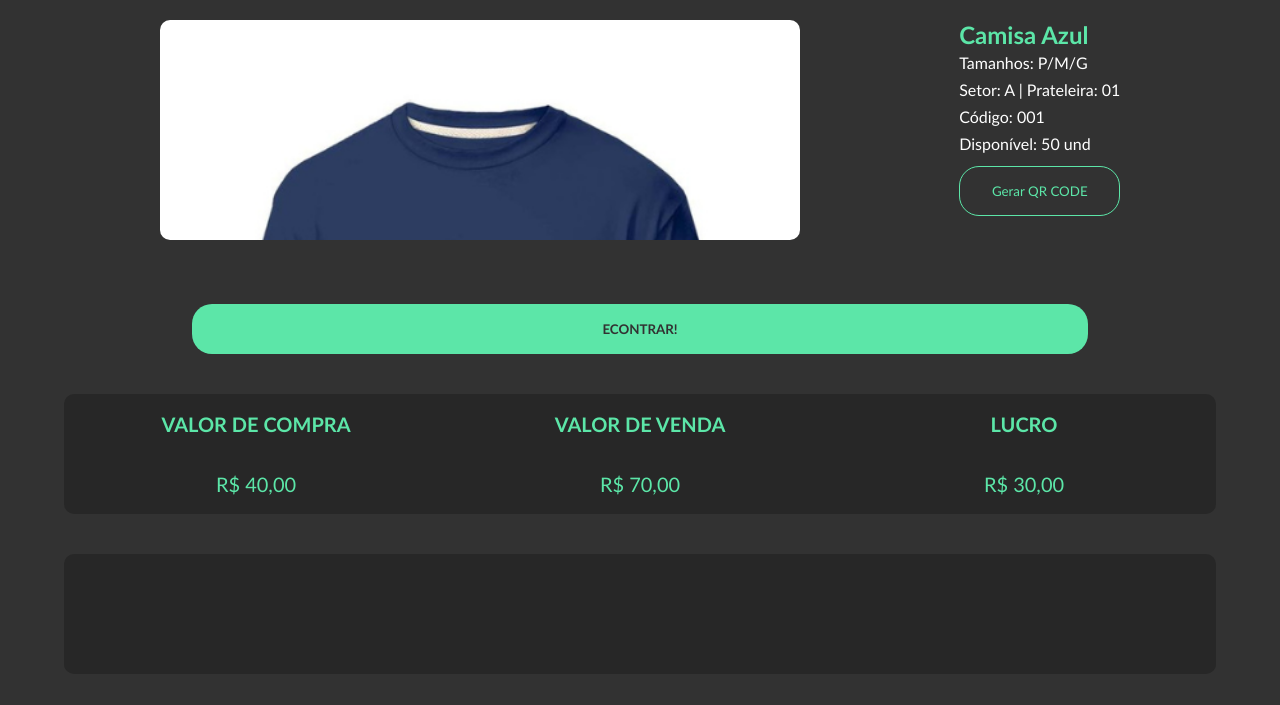
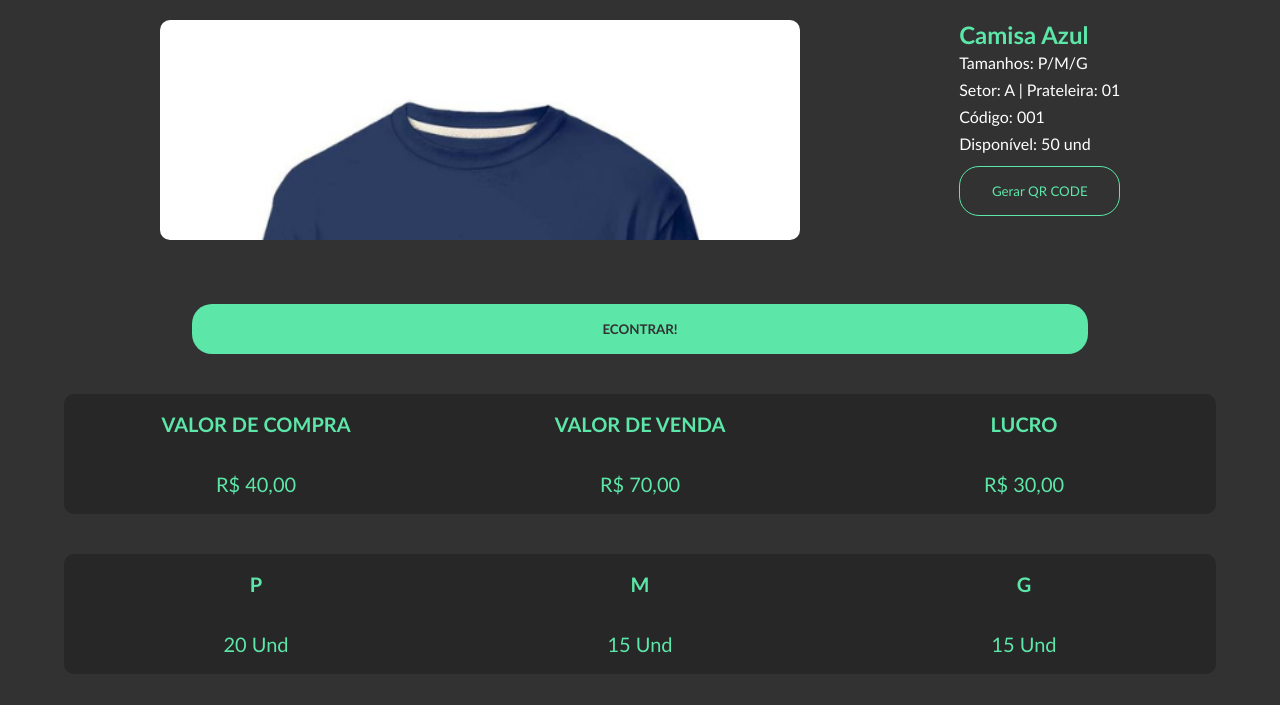
Before and after one commit to guii-fig/CaosControl, a plain HTML site: page one.html in a window 1280 px wide. Shown: the part 95-800 px from the top of the page. Drawn offline with nearby package versions, Linux system fonts and the light colour scheme.

Commit message:
terceiro

```diff
--- a/one.html
+++ b/one.html
@@ -1,20 +1,22 @@
 <!DOCTYPE html>
 <html lang="pt-br">
+
 <head>
     <meta charset="UTF-8">
     <meta http-equiv="X-UA-Compatible" content="IE=edge">
     <meta name="viewport" content="width=device-width, initial-scale=1.0">
     <title>Item 1</title>
-    <link rel="stylesheet" href="./style.css"/>
+    <link rel="stylesheet" href="./style.css" />
     <link href='https://unpkg.com/boxicons@2.1.4/css/boxicons.min.css' rel='stylesheet'>
 </head>
+
 <body>
 
     <header>
-        <img src="./logo.png" id="logo"/>
+        <img src="./logo.png" id="logo" />
         <h2>CaosControl</h2>
 
-        <input type="checkbox" id="check"/>
+        <input type="checkbox" id="check" />
 
         <label for="check" class="icons">
             <i class='bx bx-menu' id="open-menu"></i>
@@ -67,7 +69,22 @@
     </div>
 
     <div class="main-container">
-        <div class="table"></div>
+        <div class="table">
+            <div class="info">
+                <div><b>P</b></div>
+            </div>
+            <div class="info">
+                <div><b>M</b></div>
+            </div>
+            <div class="info">
+                <div><b>G</b></div>
+            </div>
+
+            <div class="info">20 Und</div>
+            <div class="info">15 Und</div>
+            <div class="info">15 Und</div>
+        </div>
+
     </div>
 
     <footer>
@@ -102,4 +119,5 @@
         </div>
     </footer>
 </body>
+
 </html>
```
Lines whose indentation alone changed are shown as unchanged.
